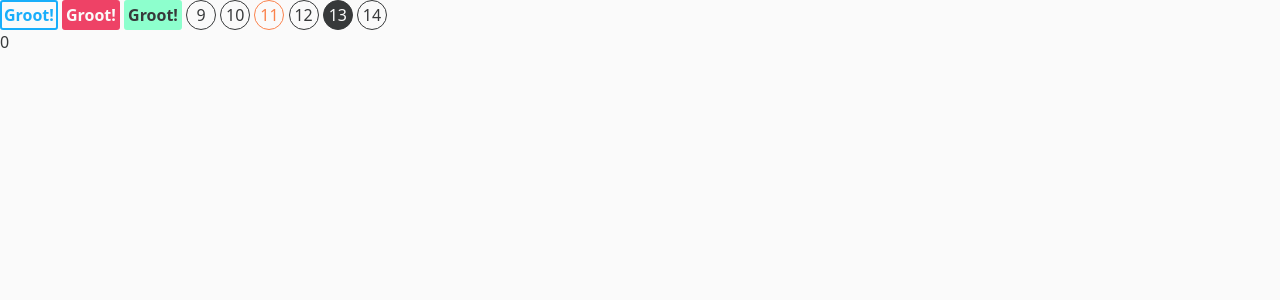
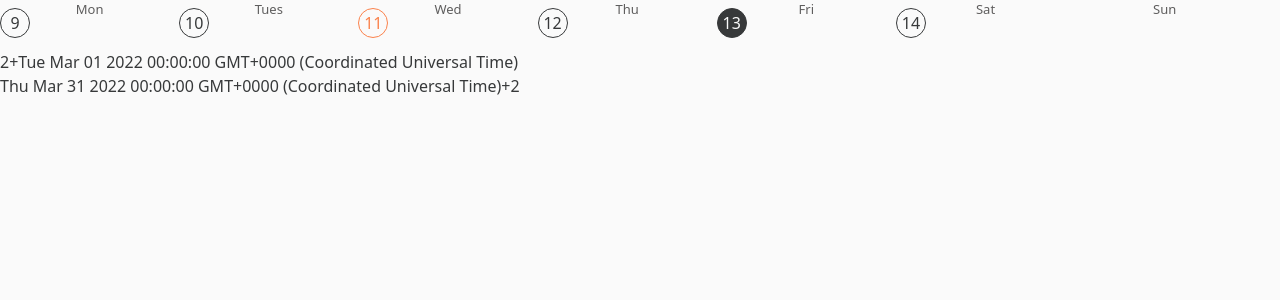
Before and after one commit to scalander/scalander, a SvelteKit app in the folder frontend/: page / in a window 1280 px wide. Shown: the top 300 px of the page. Built offline with nearby package versions, Linux system fonts and the light colour scheme.

Commit message:
padding days

```diff
--- a/frontend/src/lib/components/DateTimePicker.svelte
+++ /dev/null
@@ -1,21 +0,0 @@
-<script>
-  import Button from "./ui/Button.svelte";
-  import DateButton from "./ui/DateButton.svelte";
-  let num = 0;
-</script>
-
-<div class="m-4">
-  <Button on:click="{()=>num += 1}" color="var(--blue)">Groot!</Button>
-  <Button on:click="{()=>num += 1}" primary>Groot!</Button>
-  <Button on:click="{()=>num += 1}" color="var(--green)" contrastColor="var(--black)" primary>Groot!</Button>
-
-
-
-  <DateButton on:click="{()=>num += 1}">9</DateButton>
-  <DateButton on:click="{()=>num += 1}">10</DateButton>
-  <DateButton on:click="{()=>num += 1}" color="var(--orange)">11</DateButton>
-  <DateButton on:click="{()=>num += 1}">12</DateButton>
-  <DateButton on:click="{()=>num += 1}" primary>13</DateButton>
-  <DateButton on:click="{()=>num += 1}">14</DateButton>
-</div>
-{num}
--- /dev/null
+++ b/frontend/src/lib/components/MonthlyCalendarBase.svelte
@@ -0,0 +1,86 @@
+<script>
+  import Button from "./ui/Button.svelte";
+  import DateButton from "./ui/DateButton.svelte";
+
+  // Weeks Start on Sunday, right?
+  // right, North America? booo
+  export let mondayweeks = false;
+
+  // Calculate when weeks start and end
+  // note in JS dates SUNDAY is 0 and SATURDAY is 6
+  const weekStartDay = mondayweeks ? 1 : 0;
+  // day #7 doesn't exist, but it shall now to
+  // make subtraction work
+  const weekEndDay = mondayweeks ? 7 : 6;
+
+  // Abbrev. names for the days of the week
+  // Monday first because correctness TODO
+  // this is for localization
+  const daysOfWeek = ["Mon", "Tues",
+                      "Wed", "Thu",
+                      "Fri", "Sat", "Sun"];
+
+  // Get an origin month and year
+  export let month = 3;
+  export let year = 2022;
+
+  // Calculate the first day of this month
+  // month-1 becasue month 0 is Janurary but day 0
+  // is the previous month's last day go figure
+  // I love JS.
+  const firstDay = new Date(year, month-1, 1, 0,0,0,0);
+  const lastDay = new Date(year, month, 0, 0,0,0,0);
+
+  // And subsequently, calculate the number of days
+  // of padding to add
+  // for some godaweful reason, again, weeks start at 0
+  // so we will check if we have -1 (its a sunday), and
+  // if so provide 6 days of padding
+  let beginPadding_ = firstDay.getDay() - weekStartDay;
+  const beginPadding = beginPadding_ == -1 ? 6 : beginPadding_;
+  // given we made a fictional day 7, we may create
+  // an entire 7 days of padding. We therefore check that
+  // and remove it before declaring the final variable
+  let endPadding_ = weekEndDay-lastDay.getDay();
+  const endPadding = endPadding_ == 7 ? 0 : endPadding_;
+</script>
+
+<div class="calendar m-4">
+  {#each daysOfWeek as day}
+    <div class="header-item">{day}</div>
+  {/each}
+  <DateButton>9</DateButton>
+  <DateButton>10</DateButton>
+  <DateButton color="var(--orange)">11</DateButton>
+  <DateButton>12</DateButton>
+  <DateButton primary>13</DateButton>
+  <DateButton>14</DateButton>
+</div>
+
+{beginPadding}+{firstDay}
+<br />
+{lastDay}+{endPadding}
+
+
+
+<style>
+  .calendar {
+    /* in case you haven't picked it up by now
+       calendars are usually a grid */
+    display: grid;
+
+    /* there are seven days in a week */
+    /* 4 weeks + 2 weeks padding = 6 weeks */
+    grid-template-columns: repeat(7, 14%);
+    grid-template-rows: repeat(6, 16%);
+  }
+
+  .header-item {
+    /* The top should be unremarkable */
+    color: var(--secondary);
+    /* and small */
+    font-size: 13px;
+    /* and centered */
+    text-align: center;
+  }
+</style>
--- a/frontend/src/routes/+page.svelte
+++ b/frontend/src/routes/+page.svelte
@@ -1,5 +1,5 @@
 <script>
-  import DateTimePicker from "$lib/components/DateTimePicker.svelte";
+  import MonthlyCalendarBase from "$lib/components/MonthlyCalendarBase.svelte";
 </script>
 
-<DateTimePicker />
+<MonthlyCalendarBase />
```
